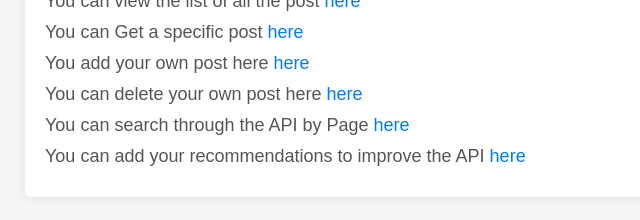
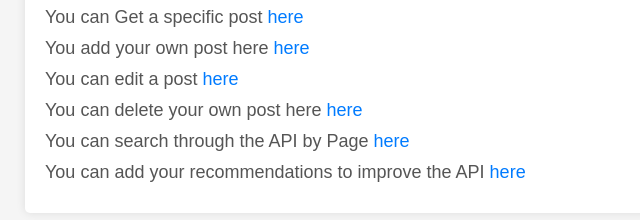
Before and after one commit to aliveevie/blog_posts_api, a website: page public/index.html in a window 1280 px wide. Shown: the part 378-598 px from the top of the page, without its empty margins (295-935 px from the left). Drawn offline with Linux system fonts and the light colour scheme.

Commit message:
feat: modified public/index.html

```diff
--- a/public/index.html
+++ b/public/index.html
@@ -11,10 +11,12 @@
         <h1>Hello and Welcome to Blog Post API</h1>
         <p>You can view the list of all the post <a href="/posts"  target="_blank">here</a></p>
         <p>You can Get a specific post <a href="#"  target="_blank">here</a></p>
-        <p>You add your own post here <a href="#"  target="_blank">here</a></p> </p>
+        <p>You add your own post here <a href="#"  target="_blank">here</a></p>
+        <p>You can edit a post <a href="#"  target="_blank">here</a></p>
         <p>You can delete your own post here <a href="#"  target="_blank">here</a></p></p>
         <p>You can search through the API by Page <a href="#"  target="_blank">here</a></p> </p>
         <p>You can add your recommendations to improve the API <a href="#"  target="_blank">here</a></p></p>
+
     </div>
 </body>
 </html>
```
